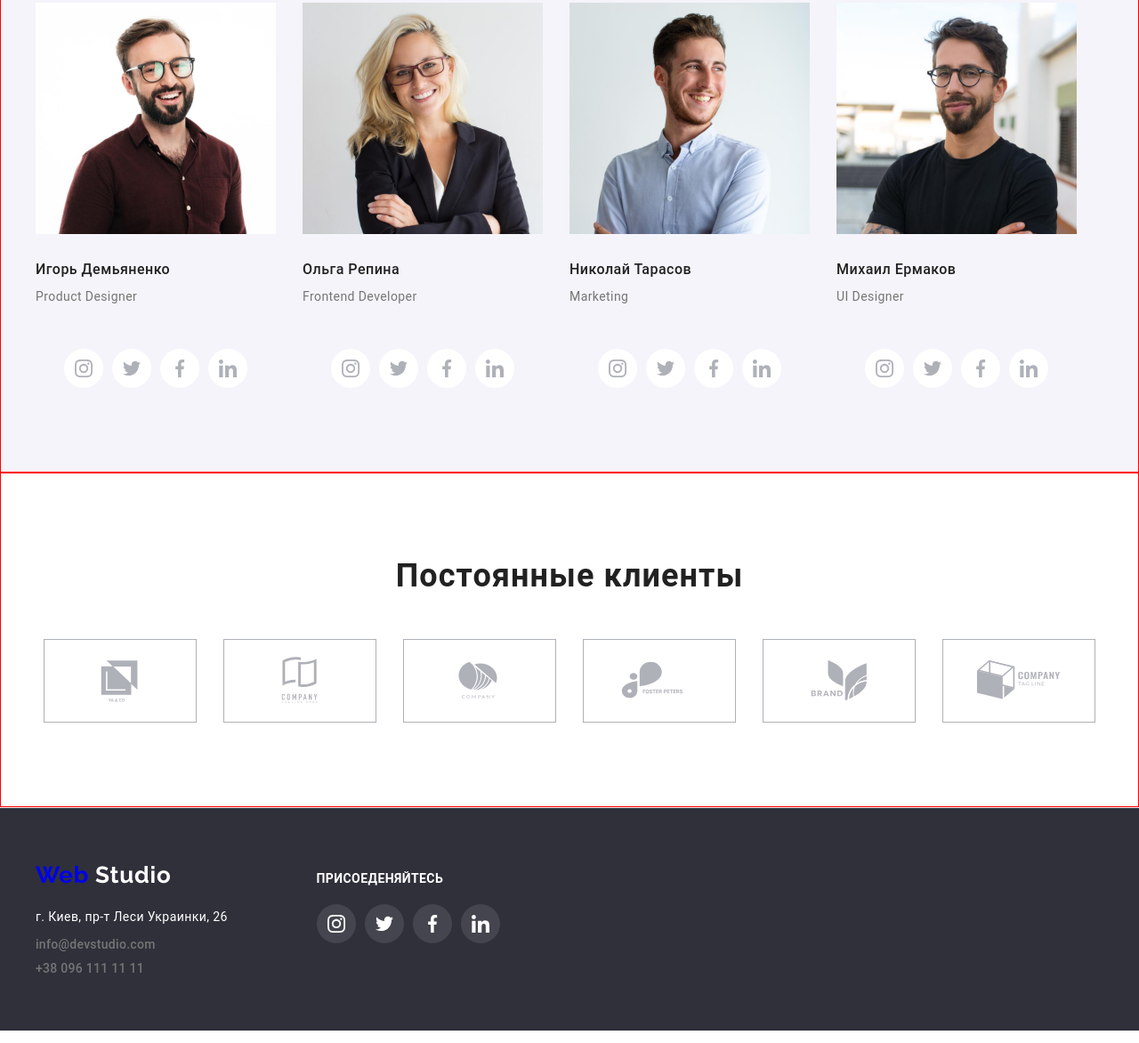
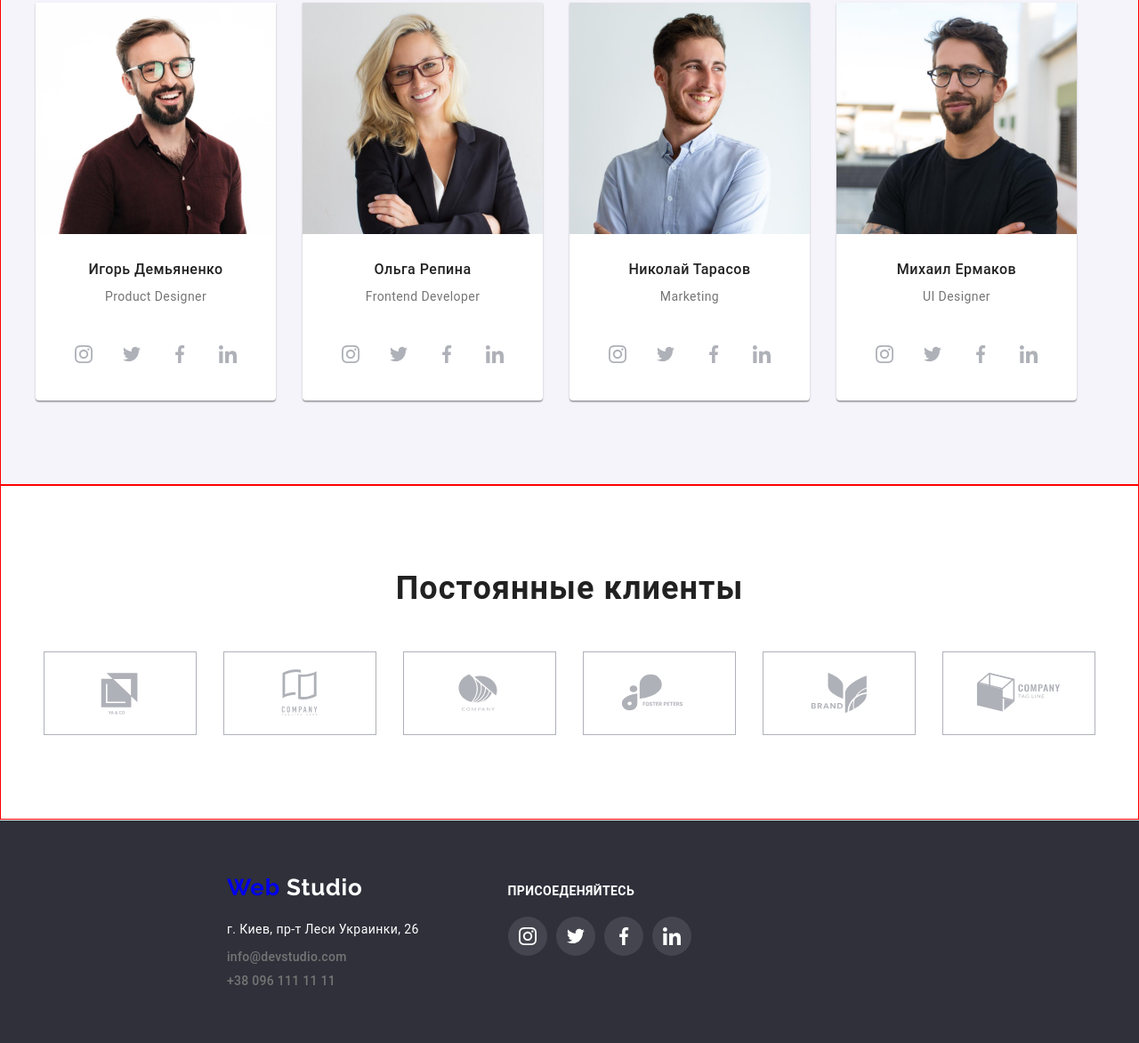
Before and after one commit to Hanna-Ilienko/goit-markup-hw-04, a plain HTML site: page index.html in a window 1280 px wide. Shown: the part 1620-2792 px from the top of the page at 89% size. Drawn offline with nearby package versions, Linux system fonts and the light colour scheme.

Commit message:
сделала секцию карточек с работниками

```diff
--- a/css/styles.css
+++ b/css/styles.css
@@ -212,7 +212,8 @@ text-align: center;}
 
 .work-list {display: flex;}
 
-.work-item {margin-left: 30px;}
+.work-item {margin-left: 30px;
+}
 
 .work-image {}
 
@@ -222,6 +223,7 @@ text-align: center;}
     letter-spacing: 0.03em;
     color: #212121;
 margin-bottom: 10px;
+text-align: center;
 }
 
 .workers {background: #F5F4FA;
@@ -230,19 +232,25 @@ padding-top: 94px;
     border: 1px solid red;
 }
 
-.text-workers{padding-bottom: 30px;
-margin-bottom: 16px;}
+.text-workers{
+margin-bottom: 30px;
+text-align: center;
+}
 
 .workers-list {display: flex;
 margin-left: -30px;}
 
 .workers-item {flex-basis: calc(100%-120px)/4;
-margin-left: 30px;}
+margin-left: 30px;
+background-color: #FFFFFF;
+border-radius: 0px 0px 4px 4px;
+box-shadow: 0px 1px 3px rgba(0, 0, 0, 0.12), 0px 1px 1px rgba(0, 0, 0, 0.14), 0px 2px 1px rgba(0, 0, 0, 0.2);}
 
 .workers-image {margin-bottom: 30px;}
 
 .masters-soc-list{display: flex;
-justify-content: center;}
+justify-content: center;
+margin-bottom: 30px;}
 
 .masters-soc-item + .masters-soc-item{margin-left: 10px;}
 
@@ -375,7 +383,8 @@ padding-top: 60px;
     display: flex;
 align-items: baseline;}
 
-.adress-footer{margin-right: 70px;}
+.adress-footer {margin-right: 70px;
+margin-left: 215px;}
 
 .logo-link {}
 
```
